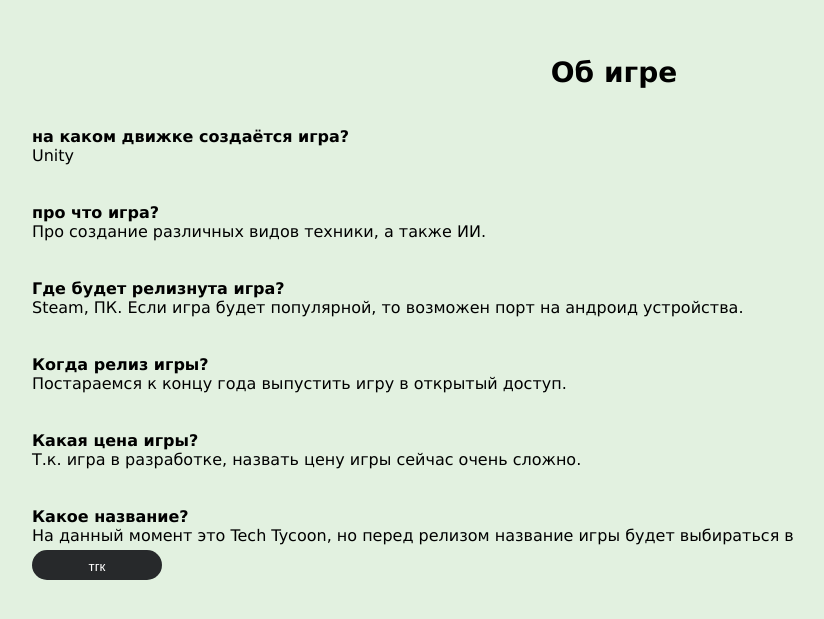
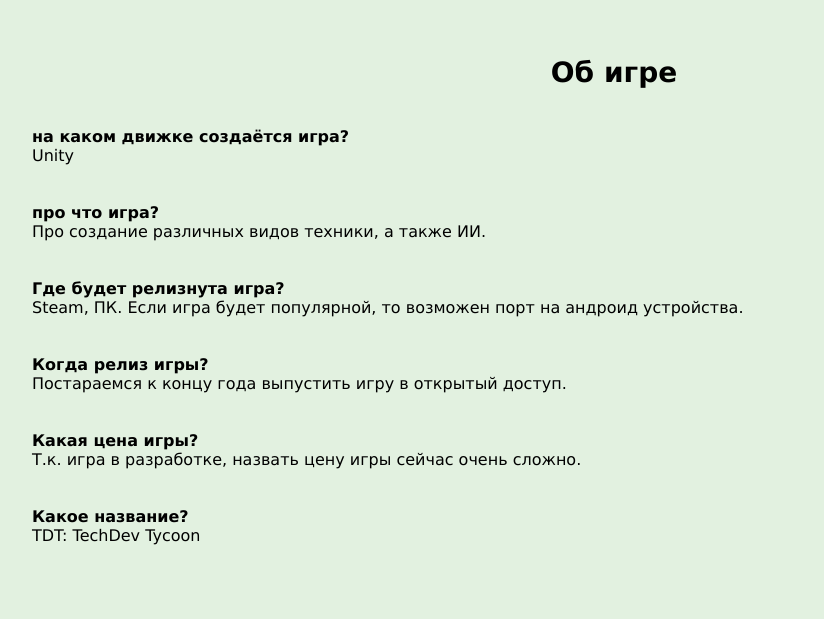
Before and after one commit to SANYAclesh/Viceror, a plain HTML site: page about.html in a window 1280 px wide. Shown: the part 517-1136 px from the top of the page, without its empty margins (26-850 px from the left). Drawn offline with Linux system fonts and the light colour scheme.

Commit message:
Update about.html

```diff
--- a/about.html
+++ b/about.html
@@ -107,12 +107,7 @@
                 </div>
 
                 <div class="txt-txt">
-                    На данный момент это Tech Tycoon, но перед релизом
-                     название игры будет выбираться в
-                     <div class="gtk">
-                        <button class="btn" type="button">
-                            <a class="link-text-btn" href="https://t.me/viceror">ㅤㅤㅤтгкㅤㅤㅤ</a>
-                        </button>
+                    TDT: TechDev Tycoon
                     </div>
                 </div>
                 <br>
```
